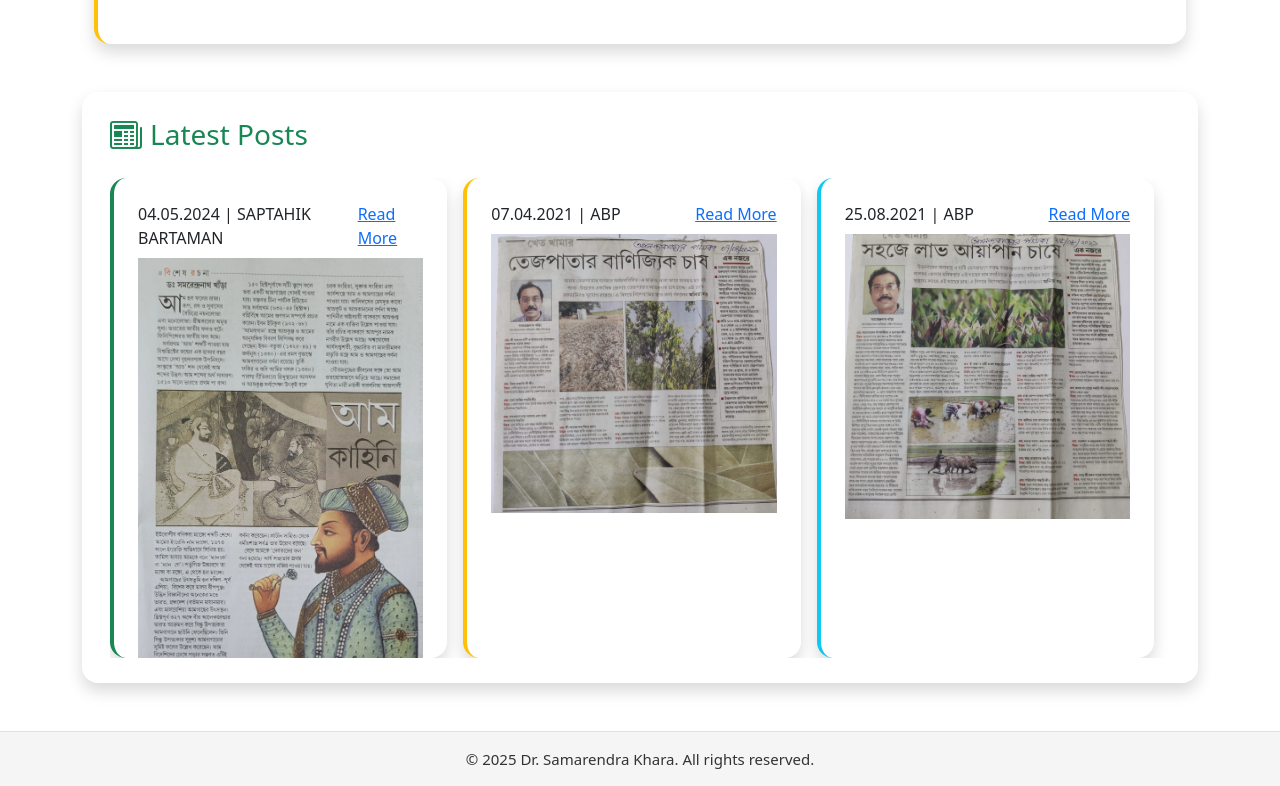
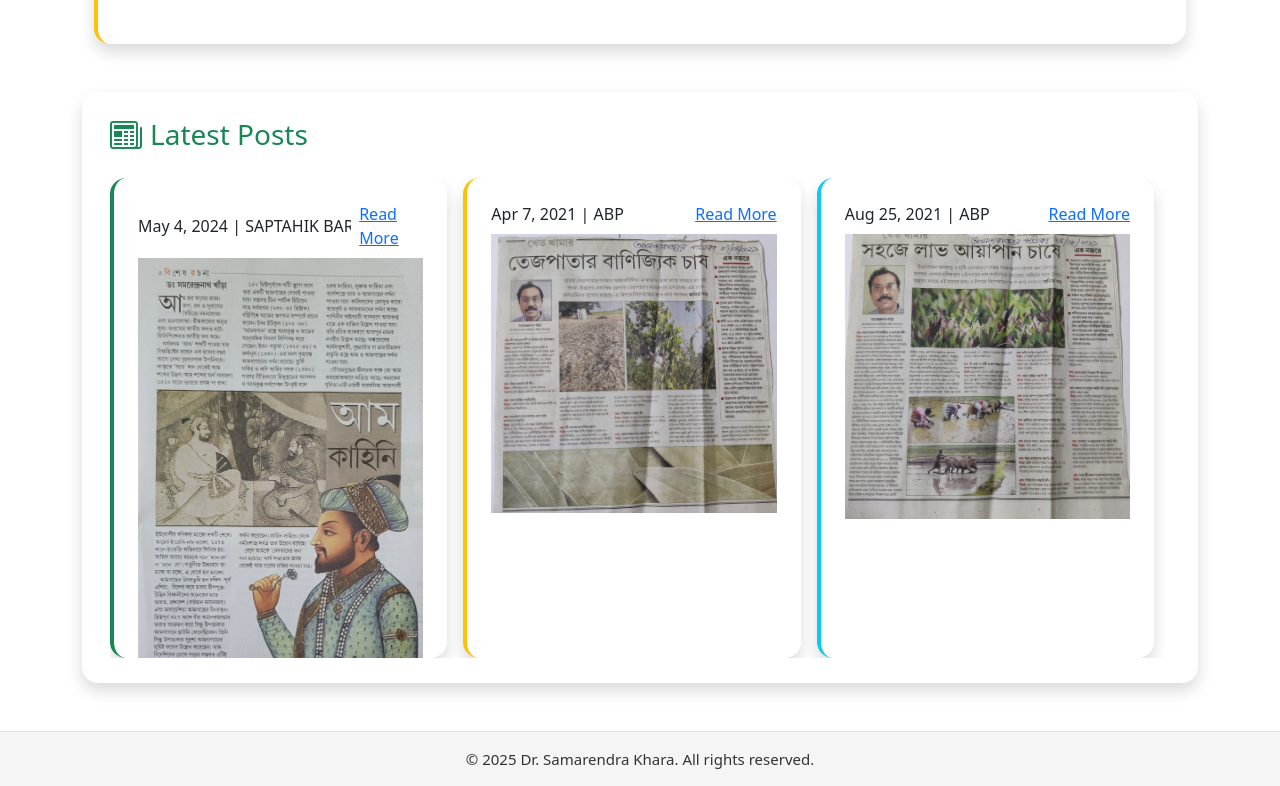
Before and after one commit to drsamarendra/author-drsamarendrakhara, an Angular app: page /home in a window 1280 px wide. Shown: the part 1734-2520 px from the top of the page. Built offline with nearby package versions, Linux system fonts and the light colour scheme.

Commit message:
modified

```diff
--- a/src/assets/json/newspaper.json
+++ b/src/assets/json/newspaper.json
@@ -5,7 +5,7 @@
         "title": "The Indian Express",
         "image": "assets/newspost/b1.jpg",
         "order": 1,
-        "date": "15.06.2024",
+        "date": "2024-06-15",
         "link": "https://indianexpress.com/article/cities/kolkata/west-bengal-climate-change-threat-beloved-delicate-heritage-mango-9393943/"
     },
     {
@@ -14,7 +14,7 @@
         "title": "SAPTAHIK BARTAMAN",
         "image": "assets/newspost/b2.jpeg",
         "order": 2,
-        "date": "04.05.2024",
+        "date": "2024-05-04",
         "link": "https://example.com/post/2"
     },
     {
@@ -23,7 +23,7 @@
         "title": "ABP",
         "image": "assets/newspost/b5.jpg",
         "order": 3,
-        "date": "07.04.2021",
+        "date": "2021-04-07",
         "link": "https://example.com/post/3"
     },
     {
@@ -32,7 +32,7 @@
         "title": "ABP",
         "image": "assets/newspost/b6.jpg",
         "order": 4,
-        "date": "25.08.2021",
+        "date": "2021-08-25",
         "link": "https://example.com/post/4"
     },
     {
@@ -41,7 +41,7 @@
         "title": "ABP",
         "image": "assets/newspost/b7.jpg",
         "order": 5,
-        "date": "09.12.2021",
+        "date": "2021-12-09",
         "link": "https://example.com/post/5"
     },
     {
@@ -50,7 +50,7 @@
         "title": "ABP",
         "image": "assets/newspost/b8.jpg",
         "order": 6,
-        "date": "02.09.2021",
+        "date": "2021-09-02",
         "link": "https://example.com/post/6"
     },
     {
@@ -59,7 +59,7 @@
         "title": "ABP",
         "image": "assets/newspost/b9.jpg",
         "order": 7,
-        "date": "12.08.2020",
+        "date": "2020-08-12",
         "link": "https://example.com/post/7"
     },
     {
@@ -68,7 +68,7 @@
         "title": "ABP",
         "image": "assets/newspost/b10.jpg",
         "order": 8,
-        "date": "12.04.2023",
+        "date": "2023-04-12",
         "link": "https://example.com/post/8"
     },
     {
@@ -77,7 +77,7 @@
         "title": "ABP",
         "image": "assets/newspost/b11.jpg",
         "order": 9,
-        "date": "01.03.2023",
+        "date": "2023-03-01",
         "link": "https://example.com/post/9"
     },
     {
@@ -86,7 +86,7 @@
         "title": "ABP",
         "image": "assets/newspost/b12.jpg",
         "order": 9,
-        "date": "07.02.2024",
+        "date": "2024-02-07",
         "link": "https://example.com/post/9"
     },
     {
@@ -95,7 +95,7 @@
         "title": "SAPTAHIK BARTAMAN",
         "image": "assets/newspost/b13.jpg",
         "order": 9,
-        "date": "30.05.2015",
+        "date": "2015-05-30",
         "link": "https://example.com/post/9"
     },
     {
@@ -104,7 +104,7 @@
         "title": "SANBAD PRATIDIN",
         "image": "assets/newspost/b14.jpg",
         "order": 9,
-        "date": "14.06.2011",
+        "date": "2011-06-14",
         "link": "https://example.com/post/9"
     },
     {
@@ -113,7 +113,7 @@
         "title": "SANBAD PRATIDIN",
         "image": "assets/newspost/b15.jpg",
         "order": 9,
-        "date": "12.05.2011",
+        "date": "2011-05-12",
         "link": "https://example.com/post/9"
     },
     {
@@ -122,7 +122,7 @@
         "title": "SANBAD PRATIDIN",
         "image": "assets/newspost/b16.jpg",
         "order": 9,
-        "date": "26.04.2012",
+        "date": "2012-04-26",
         "link": "https://example.com/post/9"
     },
     {
@@ -131,7 +131,7 @@
         "title": "SANBAD PRATIDIN",
         "image": "assets/newspost/b17.jpg",
         "order": 9,
-        "date": "26.04.2012",
+        "date": "2012-04-26",
         "link": "https://example.com/post/9"
     },
     {
@@ -140,7 +140,7 @@
         "title": "GANASHAKTI",
         "image": "assets/newspost/b18.jpg",
         "order": 9,
-        "date": "02.06.2011",
+        "date": "2011-06-02",
         "link": "https://example.com/post/9"
     },
     {
@@ -149,7 +149,7 @@
         "title": "SANBAD PRATIDIN",
         "image": "assets/newspost/b19.jpg",
         "order": 9,
-        "date": "04.05.2011",
+        "date": "2011-05-04",
         "link": "https://example.com/post/9"
     }
 ]
--- a/src/core/feature-components/latest-post/latest-post.component.css
+++ b/src/core/feature-components/latest-post/latest-post.component.css
@@ -31,3 +31,18 @@
     flex: 0 0 33.3333%;
   }
 }
+
+.text-ellipsis {
+  display: flex;
+  text-overflow: ellipsis;
+  /* flex-wrap: nowrap; */
+  white-space: nowrap;
+  overflow: hidden;
+  text-overflow: ellipsis;
+  max-width: 254px;
+  overflow: hidden;
+  display: -webkit-box;
+  -webkit-box-orient: vertical;
+  -webkit-line-clamp: 3;
+  line-clamp: 3;
+}
--- a/src/core/feature-components/latest-post/latest-post.component.html
+++ b/src/core/feature-components/latest-post/latest-post.component.html
@@ -12,7 +12,7 @@
       >
         <div class="p-4 rounded-4 shadow bg-white h-100 border-start border-4 border-{{card.color}}">
           <div class="d-flex justify-content-between align-items-center mb-2">
-            <span>{{card.date}} | {{card.title}}</span>
+            <span class="text-ellipsis">{{card.date | date:'mediumDate'}} | {{card.title}}</span>
             <a
               [href]="card.link"
               target="_blank"
--- a/src/core/feature-components/latest-post/latest-post.component.ts
+++ b/src/core/feature-components/latest-post/latest-post.component.ts
@@ -17,7 +17,11 @@ export class LatestPostComponent implements OnInit, OnDestroy {
 
   ngOnInit(): void {
     this.apiService.getApiData("json/newspaper.json").subscribe((response: any) => {
-      this.allCards = response.data;
+      this.allCards = response.data.sort((a: any, b: any) => {
+        const dataA = new Date(a.data);
+        const dateB = new Date(b.data);
+        return dateB.getTime() - dataA.getTime();
+      });
       this.setVisibleCardCount();
       this.startAutoSlide();
     });
```
